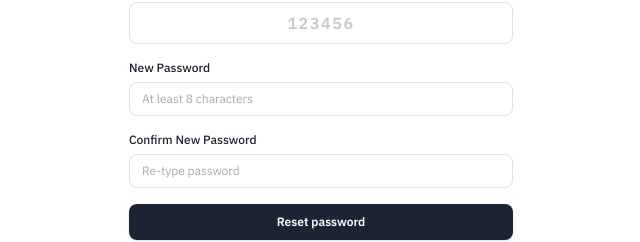
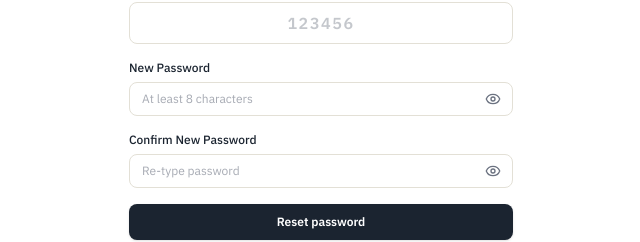
Before and after one commit to ishthiyaqAhamed/novaflow, a Next.js app: page /reset-password in a window 1280 px wide. Shown: the part 402-644 px from the top of the page, without its empty margins (319-959 px from the left). Built offline with nearby package versions, Linux system fonts and the light colour scheme; no server answers.

Commit message:
feat(auth): add show/hide password toggle eye icon to login, signup, admin, and reset password

```diff
--- a/src/app/(auth)/login/page.tsx
+++ b/src/app/(auth)/login/page.tsx
@@ -1,10 +1,10 @@
 "use client"
 
-import { useActionState, Suspense } from "react"
+import { useState, useActionState, Suspense } from "react"
 import { useSearchParams } from "next/navigation"
 import Link from "next/link"
 import { login } from "./actions"
-import { CheckCircle2 } from "lucide-react"
+import { CheckCircle2, Eye, EyeOff } from "lucide-react"
 
 const initialState = { error: "" }
 
@@ -13,6 +13,7 @@ function LoginForm() {
   const isVerified = searchParams.get("verified") === "true"
   const isReset = searchParams.get("reset") === "true"
   const [state, formAction, pending] = useActionState(login, initialState)
+  const [showPassword, setShowPassword] = useState(false)
 
   return (
     <div className="w-full max-w-sm">
@@ -78,14 +79,24 @@ function LoginForm() {
               Forgot password?
             </Link>
           </div>
+          <div className="relative">
             <input
               id="password"
               name="password"
-            type="password"
+              type={showPassword ? "text" : "password"}
               placeholder="••••••••"
               required
-            className="w-full rounded-lg border border-border bg-paper px-3 py-2 text-xs text-ink placeholder:text-muted/60 focus:outline-none focus:border-accent focus:ring-1 focus:ring-accent transition-all"
+              className="w-full rounded-lg border border-border bg-paper pl-3 pr-9 py-2 text-xs text-ink placeholder:text-muted/60 focus:outline-none focus:border-accent focus:ring-1 focus:ring-accent transition-all"
             />
+            <button
+              type="button"
+              onClick={() => setShowPassword(!showPassword)}
+              className="absolute right-2.5 top-1/2 -translate-y-1/2 text-muted hover:text-ink transition-colors p-0.5 rounded"
+              aria-label={showPassword ? "Hide password" : "Show password"}
+            >
+              {showPassword ? <EyeOff className="h-4 w-4" /> : <Eye className="h-4 w-4" />}
+            </button>
+          </div>
         </div>
 
         {state?.error && (
--- a/src/app/(auth)/reset-password/page.tsx
+++ b/src/app/(auth)/reset-password/page.tsx
@@ -1,10 +1,10 @@
 "use client"
 
-import { useActionState, Suspense } from "react"
+import { useState, useActionState, Suspense } from "react"
 import { useSearchParams } from "next/navigation"
 import Link from "next/link"
 import { resetPassword } from "./actions"
-import { KeyRound, ArrowLeft, Lock } from "lucide-react"
+import { KeyRound, ArrowLeft, Eye, EyeOff } from "lucide-react"
 
 const initialState = { error: "" }
 
@@ -12,6 +12,8 @@ function ResetPasswordForm() {
   const searchParams = useSearchParams()
   const initialEmail = searchParams.get("email") || ""
   const [state, formAction, pending] = useActionState(resetPassword, initialState)
+  const [showPassword, setShowPassword] = useState(false)
+  const [showConfirmPassword, setShowConfirmPassword] = useState(false)
 
   return (
     <div className="w-full max-w-sm">
@@ -68,30 +70,50 @@ function ResetPasswordForm() {
           <label className="block text-xs font-medium text-ink mb-1.5" htmlFor="newPassword">
             New Password
           </label>
+          <div className="relative">
             <input
               id="newPassword"
               name="newPassword"
-            type="password"
+              type={showPassword ? "text" : "password"}
               placeholder="At least 8 characters"
               required
               minLength={8}
-            className="w-full rounded-lg border border-border bg-paper px-3 py-2 text-xs text-ink placeholder:text-muted/60 focus:outline-none focus:border-accent focus:ring-1 focus:ring-accent transition-all"
+              className="w-full rounded-lg border border-border bg-paper pl-3 pr-9 py-2 text-xs text-ink placeholder:text-muted/60 focus:outline-none focus:border-accent focus:ring-1 focus:ring-accent transition-all"
             />
+            <button
+              type="button"
+              onClick={() => setShowPassword(!showPassword)}
+              className="absolute right-2.5 top-1/2 -translate-y-1/2 text-muted hover:text-ink transition-colors p-0.5 rounded"
+              aria-label={showPassword ? "Hide password" : "Show password"}
+            >
+              {showPassword ? <EyeOff className="h-4 w-4" /> : <Eye className="h-4 w-4" />}
+            </button>
+          </div>
         </div>
 
         <div>
           <label className="block text-xs font-medium text-ink mb-1.5" htmlFor="confirmPassword">
             Confirm New Password
           </label>
+          <div className="relative">
             <input
               id="confirmPassword"
               name="confirmPassword"
-            type="password"
+              type={showConfirmPassword ? "text" : "password"}
               placeholder="Re-type password"
               required
               minLength={8}
-            className="w-full rounded-lg border border-border bg-paper px-3 py-2 text-xs text-ink placeholder:text-muted/60 focus:outline-none focus:border-accent focus:ring-1 focus:ring-accent transition-all"
+              className="w-full rounded-lg border border-border bg-paper pl-3 pr-9 py-2 text-xs text-ink placeholder:text-muted/60 focus:outline-none focus:border-accent focus:ring-1 focus:ring-accent transition-all"
             />
+            <button
+              type="button"
+              onClick={() => setShowConfirmPassword(!showConfirmPassword)}
+              className="absolute right-2.5 top-1/2 -translate-y-1/2 text-muted hover:text-ink transition-colors p-0.5 rounded"
+              aria-label={showConfirmPassword ? "Hide password" : "Show password"}
+            >
+              {showConfirmPassword ? <EyeOff className="h-4 w-4" /> : <Eye className="h-4 w-4" />}
+            </button>
+          </div>
         </div>
 
         {state?.error && (
--- a/src/app/(auth)/signup/page.tsx
+++ b/src/app/(auth)/signup/page.tsx
@@ -1,13 +1,15 @@
 "use client"
 
-import { useActionState } from "react"
+import { useState, useActionState } from "react"
 import Link from "next/link"
 import { signup } from "./actions"
+import { Eye, EyeOff } from "lucide-react"
 
 const initialState = { error: "" }
 
 export default function SignupPage() {
   const [state, formAction, pending] = useActionState(signup, initialState)
+  const [showPassword, setShowPassword] = useState(false)
 
   return (
     <div className="flex min-h-screen items-center justify-center bg-paper px-4 selection:bg-accent/20">
@@ -58,15 +60,25 @@ export default function SignupPage() {
             <label className="block text-xs font-medium text-ink mb-1.5" htmlFor="password">
               Password
             </label>
+            <div className="relative">
               <input
                 id="password"
                 name="password"
-              type="password"
+                type={showPassword ? "text" : "password"}
                 required
                 minLength={8}
                 placeholder="At least 8 characters"
-              className="w-full rounded-lg border border-border bg-paper px-3 py-2 text-xs text-ink placeholder:text-muted/60 focus:outline-none focus:border-accent focus:ring-1 focus:ring-accent transition-all"
+                className="w-full rounded-lg border border-border bg-paper pl-3 pr-9 py-2 text-xs text-ink placeholder:text-muted/60 focus:outline-none focus:border-accent focus:ring-1 focus:ring-accent transition-all"
               />
+              <button
+                type="button"
+                onClick={() => setShowPassword(!showPassword)}
+                className="absolute right-2.5 top-1/2 -translate-y-1/2 text-muted hover:text-ink transition-colors p-0.5 rounded"
+                aria-label={showPassword ? "Hide password" : "Show password"}
+              >
+                {showPassword ? <EyeOff className="h-4 w-4" /> : <Eye className="h-4 w-4" />}
+              </button>
+            </div>
           </div>
 
           {state?.error && (
--- a/src/app/admin/login/page.tsx
+++ b/src/app/admin/login/page.tsx
@@ -1,14 +1,15 @@
 "use client"
 
-import { useActionState } from "react"
+import { useState, useActionState } from "react"
 import Link from "next/link"
 import { adminLogin } from "./actions"
-import { ShieldCheck, Lock, ArrowLeft } from "lucide-react"
+import { ShieldCheck, Lock, ArrowLeft, Eye, EyeOff } from "lucide-react"
 
 const initialState = { error: "" }
 
 export default function AdminLoginPage() {
   const [state, formAction, pending] = useActionState(adminLogin, initialState)
+  const [showPassword, setShowPassword] = useState(false)
 
   return (
     <div className="flex min-h-screen items-center justify-center bg-[#101012] text-white px-4 selection:bg-purple-500/30">
@@ -49,14 +50,24 @@ export default function AdminLoginPage() {
               <label className="block text-xs font-medium text-neutral-300 mb-1.5" htmlFor="password">
                 Admin Password
               </label>
+              <div className="relative">
                 <input
                   id="password"
                   name="password"
-                type="password"
+                  type={showPassword ? "text" : "password"}
                   placeholder="••••••••••••"
                   required
-                className="w-full rounded-lg border border-neutral-700 bg-neutral-800/80 px-3 py-2 text-xs text-white placeholder:text-neutral-500 focus:outline-none focus:border-purple-500 focus:ring-1 focus:ring-purple-500 transition-all font-mono"
+                  className="w-full rounded-lg border border-neutral-700 bg-neutral-800/80 pl-3 pr-9 py-2 text-xs text-white placeholder:text-neutral-500 focus:outline-none focus:border-purple-500 focus:ring-1 focus:ring-purple-500 transition-all font-mono"
                 />
+                <button
+                  type="button"
+                  onClick={() => setShowPassword(!showPassword)}
+                  className="absolute right-2.5 top-1/2 -translate-y-1/2 text-neutral-400 hover:text-white transition-colors p-0.5 rounded"
+                  aria-label={showPassword ? "Hide password" : "Show password"}
+                >
+                  {showPassword ? <EyeOff className="h-4 w-4" /> : <Eye className="h-4 w-4" />}
+                </button>
+              </div>
             </div>
 
             {state?.error && (
```
Lines whose indentation alone changed are shown as unchanged.
